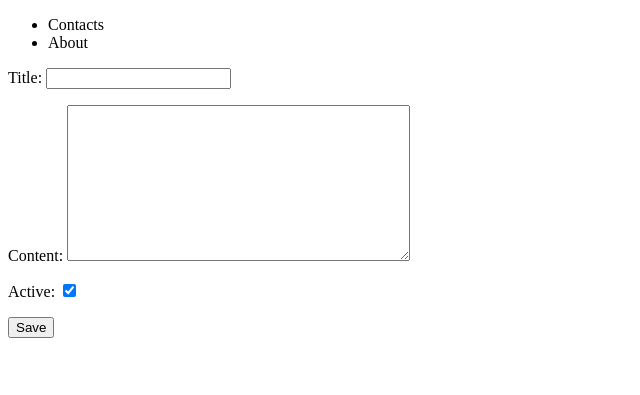
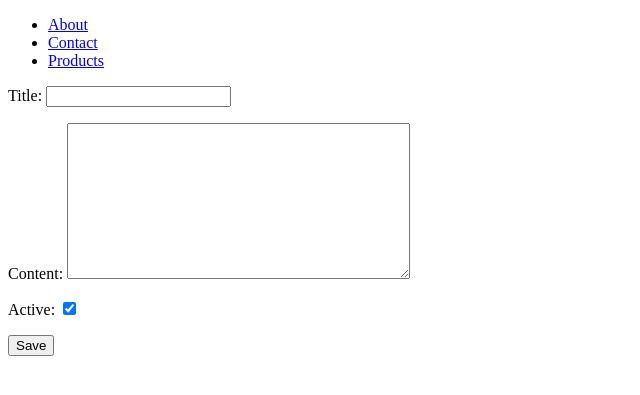
Before and after one commit to algorithm-ssau/food-delivery, a Django app: page /blog/create/ in a window 1280 px wide. Shown: the top 395 px of the page, without its empty margins (0-640 px from the left). Run offline with Django 3.2, Linux system fonts and the light colour scheme.

Commit message:
Navigation bar now actually implements navigation

```diff
--- a/src/food_delivery/urls.py
+++ b/src/food_delivery/urls.py
@@ -27,8 +27,8 @@ from products.views import (
 
 urlpatterns = [
     path('', home_view, name='home'),
-    path('about/', about_view),
-    path('contact/', contacts_view),
+    path('about/', about_view, name='about'),
+    path('contact/', contacts_view, name='contact'),
     path('admin/', admin.site.urls),
     path('products/', include('products.urls')),
     path('blog/', include('blog.urls')),
--- a/src/templates/navbar.html
+++ b/src/templates/navbar.html
@@ -1,6 +1,15 @@
-<nav>
-	<ul>
-		<li>Contacts</li>
-		<li>About</li>
-	</ul>
+<nav class="navbar navbar-expand-lg navbar-light bg-light">
+	<div id="navbarNav">
+		<ul class="navbar-nav">
+			<li class="nav-item">
+			  <a class="nav-link" href="{% url 'about' %}">About</a>
+			</li>
+			<li class="nav-item">
+			  <a class="nav-link" href="{% url 'contact' %}">Contact</a>
+			</li>
+			<li class="nav-item">
+			  <a class="nav-link" href="{% url 'courses:courses-list' %}">Products</a>
+			</li>
+		</ul>
+	</div>
 </nav>
```
